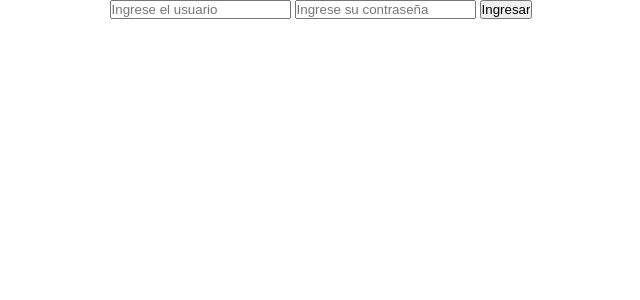
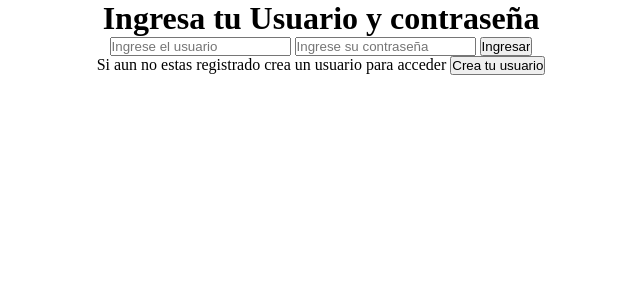
Before and after one commit to evelyngaitan92/crud-php-inicial-3f, a PHP site: page /login.php in a window 1280 px wide. Shown: the top 300 px of the page, without its empty margins (319-959 px from the left). Run offline with PHP 8.4, Linux system fonts and the light colour scheme.

Commit message:
se agrega boton en login

```diff
--- a/conexion.php
+++ b/conexion.php
@@ -14,5 +14,4 @@ function conexion()
 
   return $conexion;
 }
-
 ?>
--- a/login.php
+++ b/login.php
@@ -47,12 +47,22 @@ if (isset($_POST['login'])) {
     <?php if (isset($_GET['mensaje'])) { ?>
       <span><?= $_GET['mensaje'] ?></span>
     <?php } ?>
+    <h1>Ingresa tu Usuario y contraseña</h1>
+    <div>
       <form action="login.php" class= "form-usuarios" method="POST">
         <input type="text" name="nombreusuario" id="" placeholder="Ingrese el usuario">
         <input type="password" name="contraseña" id="" placeholder="Ingrese su contraseña">
         <input type="submit" value="Ingresar">
         <input type="hidden" name="login" value="yes">
       </form>
+    </div>
+    <div>
+      <p>Si aun no estas registrado crea un usuario para acceder
+        <a href="crear-usuario.php">
+          <button>Crea tu usuario</button></a>
+      </p>
+    </div>
+
 
   </body>
 </html>
```
Lines whose indentation alone changed are shown as unchanged.
